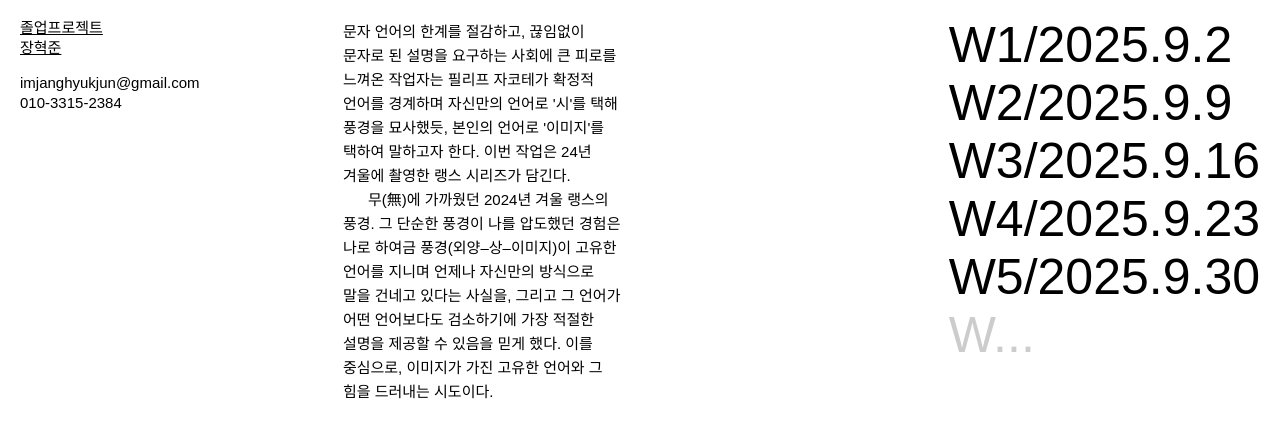
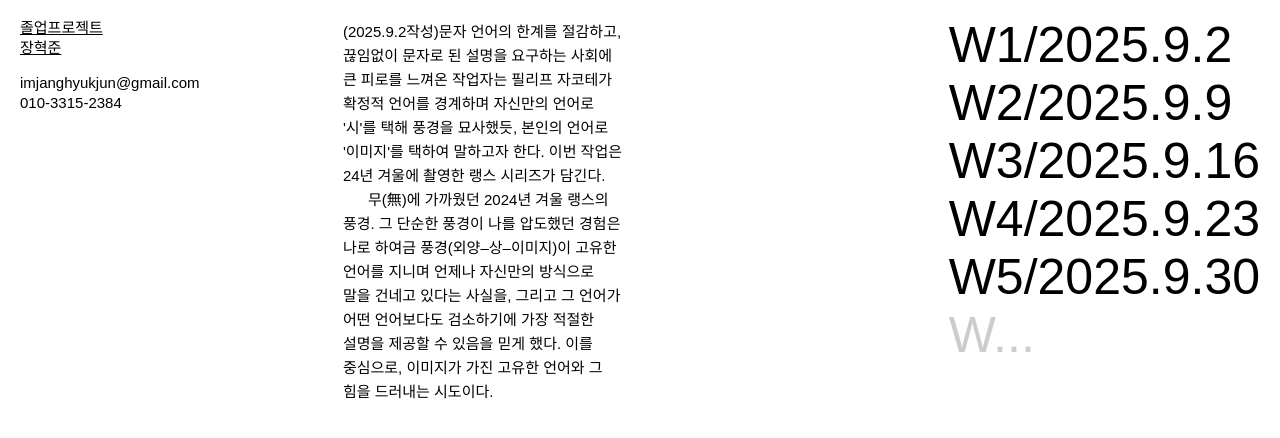
Before and after one commit to imjanghyukjun/gp, a plain HTML site: page index.html in a window 1280 px wide. Drawn offline with Linux system fonts and the light colour scheme.

Commit message:
index.html

```diff
--- a/index.html
+++ b/index.html
@@ -110,7 +110,7 @@
     <!-- 가운데: 작업 설명 -->
     <div class="statement">
       <p>
-        문자 언어의 한계를 절감하고, 끊임없이 문자로 된 설명을 요구하는 사회에 큰 피로를 느껴온 작업자는
+        (2025.9.2작성)문자 언어의 한계를 절감하고, 끊임없이 문자로 된 설명을 요구하는 사회에 큰 피로를 느껴온 작업자는
         필리프 자코테가 확정적 언어를 경계하며 자신만의 언어로 '시'를 택해 풍경을 묘사했듯,
         본인의 언어로 '이미지'를 택하여 말하고자 한다. 이번 작업은 24년 겨울에 촬영한 랭스 시리즈가 담긴다.
       </p>
```
